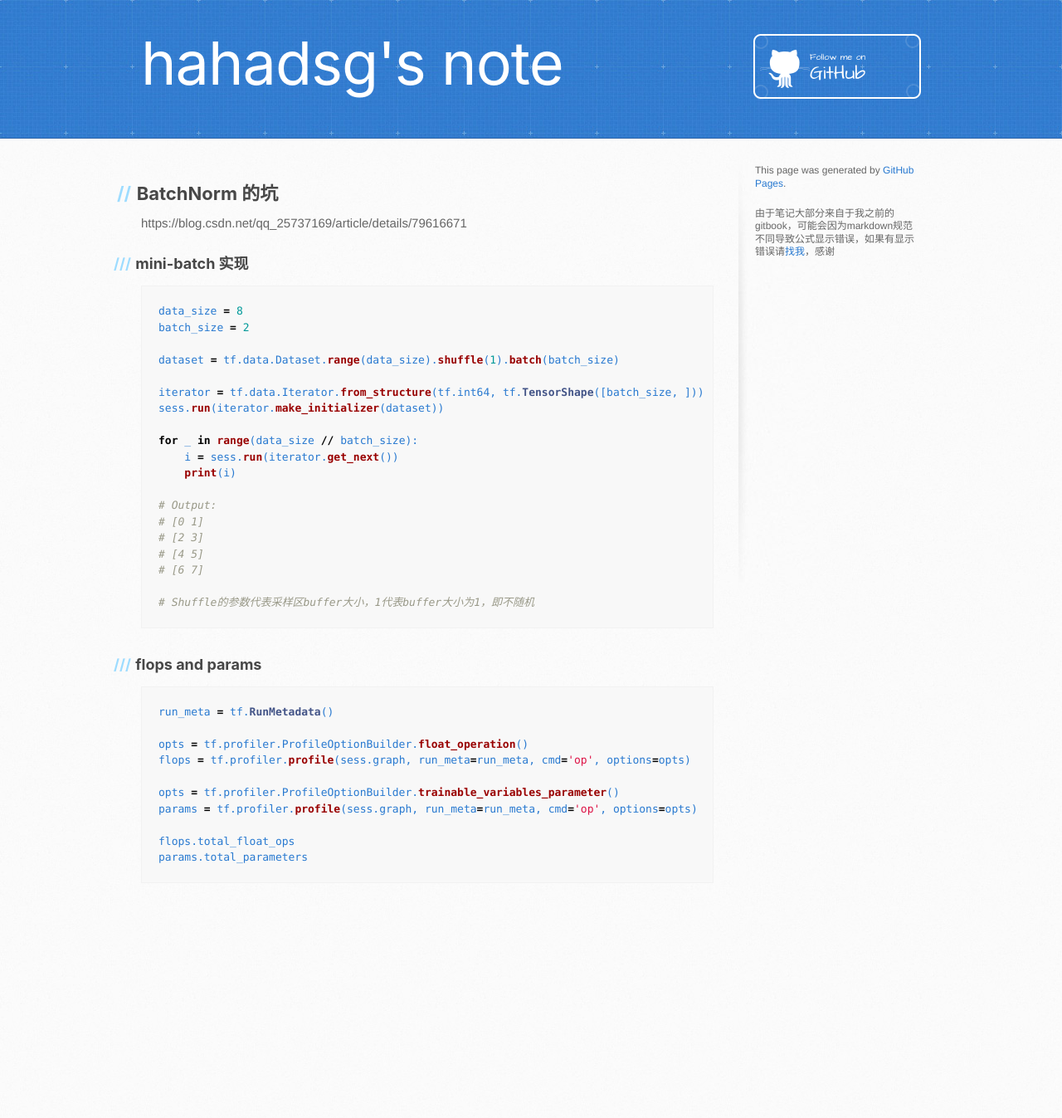
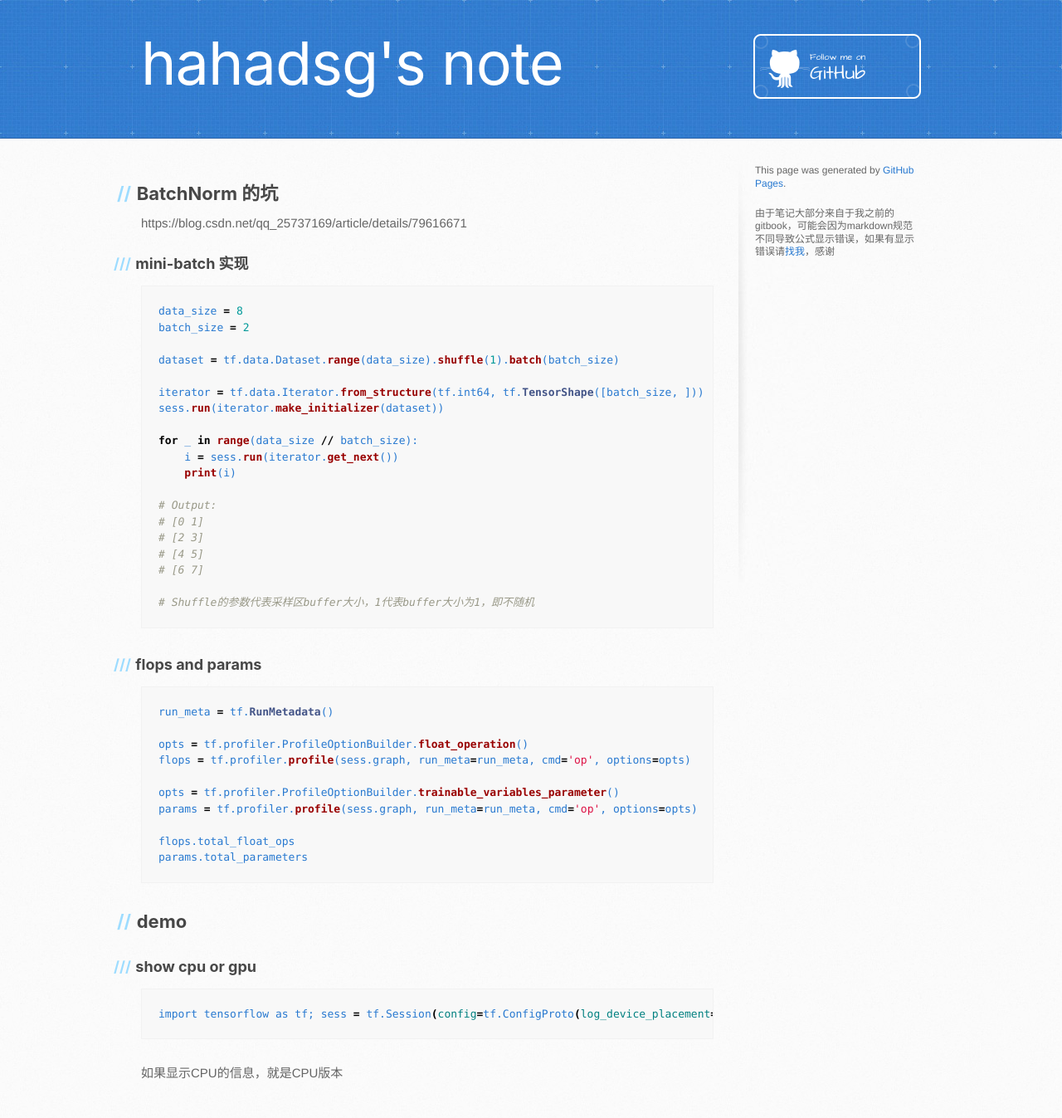
Before and after one commit to hahadsg/hahadsg.github.io, a Jekyll site: the page built from python/tensorflow.md, in a window 1280 px wide. Shown: the whole page at 83% size. Built offline with Jekyll 4.4.1, drawn with Linux system fonts in a browser that asks for light colours; our own code applies the rules of GitHub Pages for plain Markdown files; the repository's description, which GitHub fills in, is left out; before the commit the page ends 1116 px from its top, so only the background shows below that.

Commit message:
update python/tf

````diff
--- a/python/tensorflow.md
+++ b/python/tensorflow.md
@@ -40,3 +40,13 @@ params = tf.profiler.profile(sess.graph, run_meta=run_meta, cmd='op', options=op
 flops.total_float_ops
 params.total_parameters
 ```
+
+## demo
+
+### show cpu or gpu
+
+```shell
+import tensorflow as tf; sess = tf.Session(config=tf.ConfigProto(log_device_placement=True))
+```
+
+如果显示CPU的信息，就是CPU版本
````
